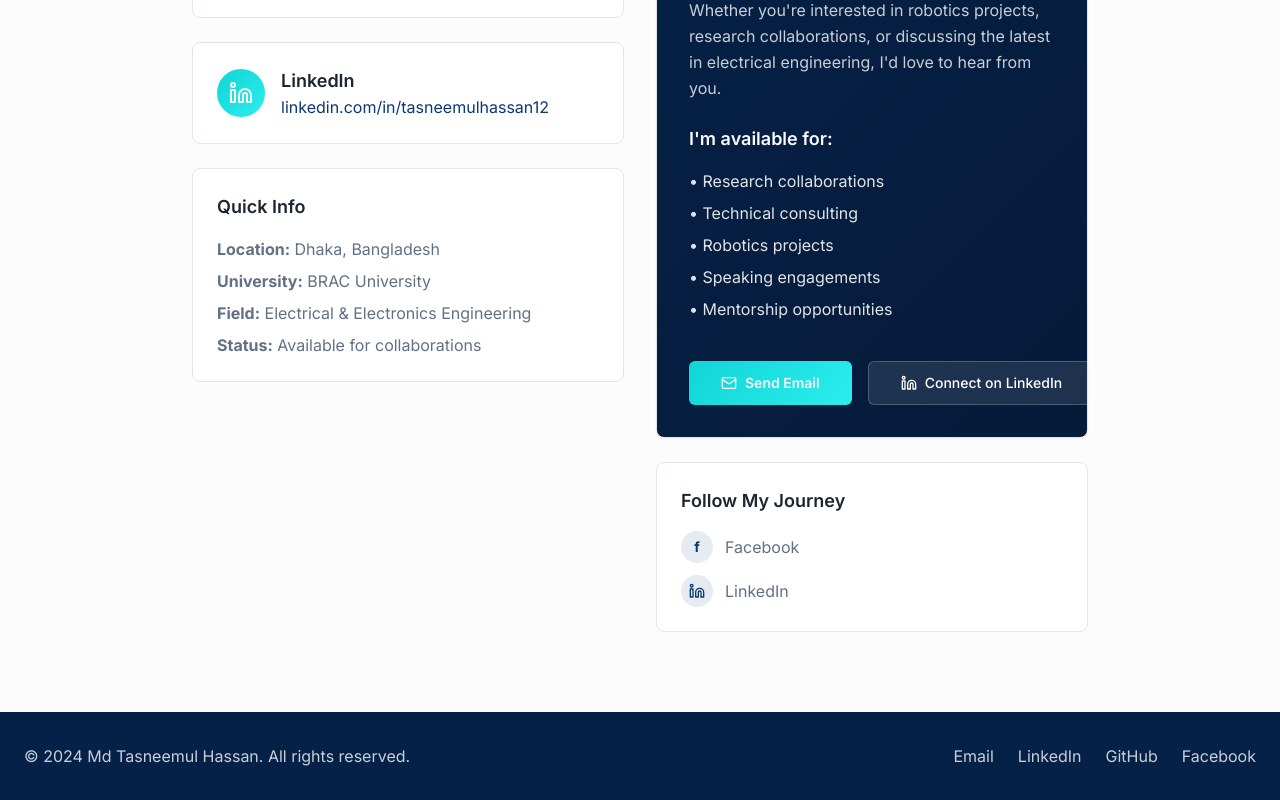
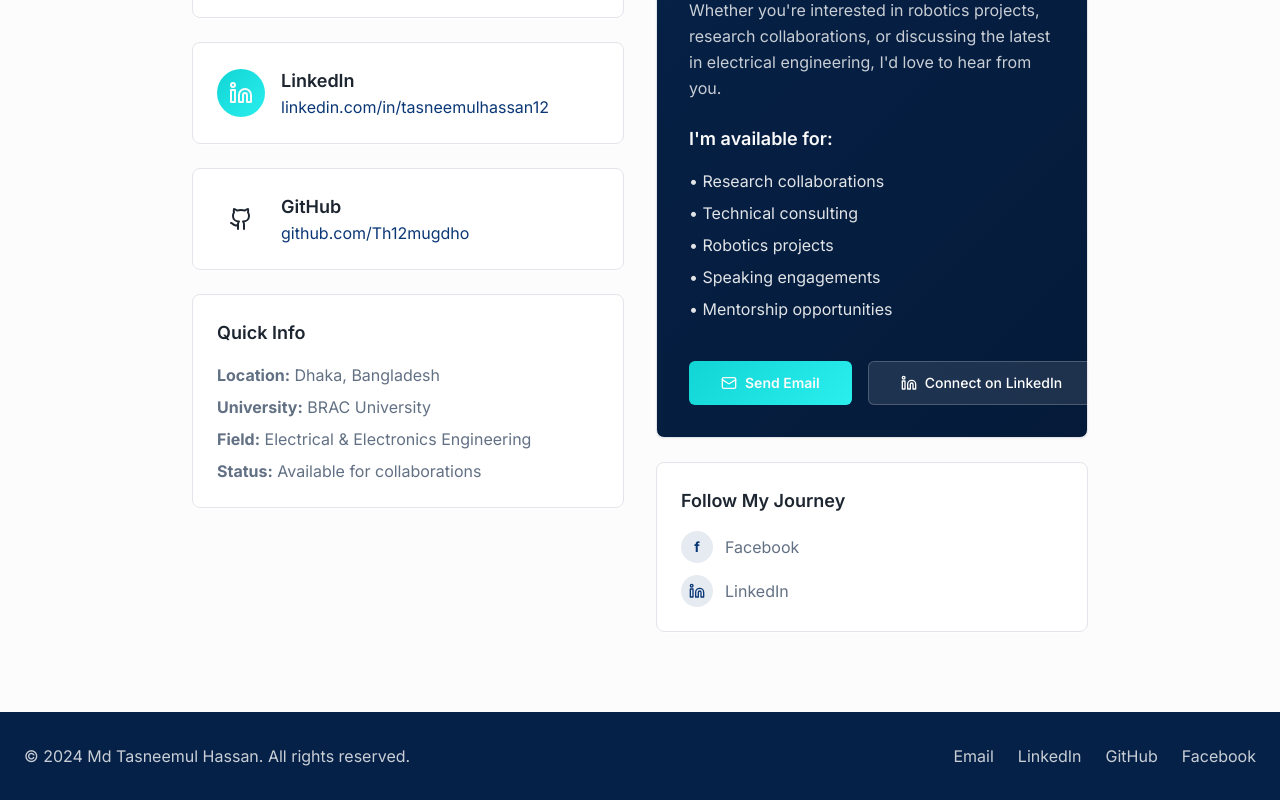
Before and after one commit to Th12mugdho/thm, a React (Vite) app: page / in a window 1280 px wide. Shown: the part 5862-6662 px from the top of the page. Built offline with nearby package versions, Linux system fonts and the light colour scheme.

Commit message:
Add GitHub link to contact section
Added a clickable GitHub link to the contact section.

```diff
--- a/src/components/ContactSection.tsx
+++ b/src/components/ContactSection.tsx
@@ -1,6 +1,6 @@
 import { Card, CardContent } from "@/components/ui/card";
 import { Button } from "@/components/ui/button";
-import { Mail, Linkedin } from "lucide-react";
+import { Mail, Linkedin, Github } from "lucide-react";
 
 const ContactSection = () => {
   return (
@@ -44,6 +44,22 @@ const ContactSection = () => {
                       <h3 className="text-lg font-semibold text-text-primary">LinkedIn</h3>
                       <a href="https://www.linkedin.com/in/tasneemulhassan12" target="_blank" rel="noopener noreferrer" className="text-primary hover:text-primary-glow transition-colors">
                         linkedin.com/in/tasneemulhassan12
+                      </a>
+                    </div>
+                  </div>
+                </CardContent>
+              </Card>
+
+              <Card className="shadow-card hover:shadow-elegant transition-shadow">
+                <CardContent className="p-6">
+                  <div className="flex items-center space-x-4">
+                    <div className="w-12 h-12 bg-gradient-secondary rounded-full flex items-center justify-center">
+                      <Github className="w-6 h-6 text-secondary-foreground" />
+                    </div>
+                    <div>
+                      <h3 className="text-lg font-semibold text-text-primary">GitHub</h3>
+                      <a href="https://github.com/Th12mugdho" target="_blank" rel="noopener noreferrer" className="text-primary hover:text-primary-glow transition-colors">
+                        github.com/Th12mugdho
                       </a>
                     </div>
                   </div>
```
